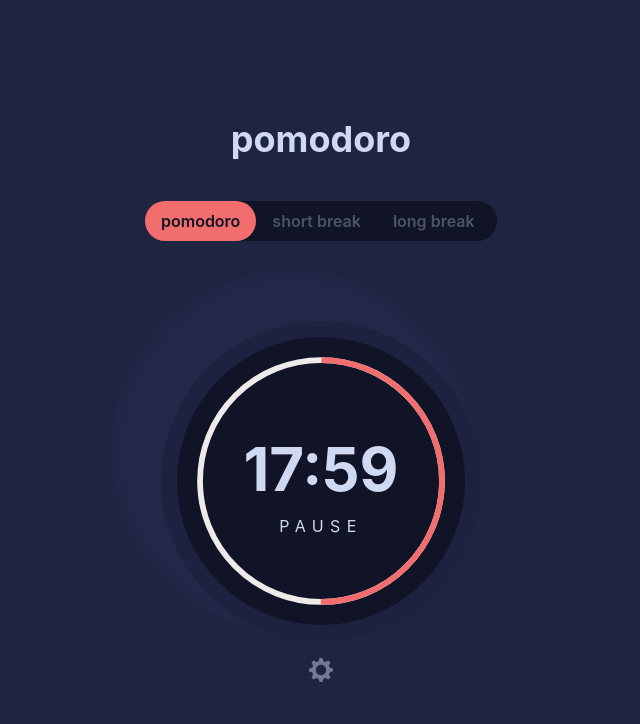
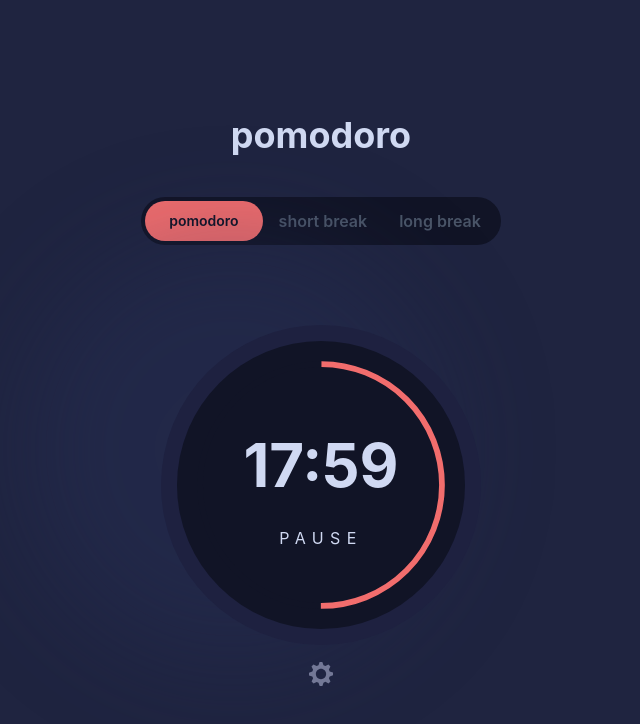
Before and after one commit to dtn1999/pomodoro, a Next.js app: page / in a window 1280 px wide. Shown: the top 724 px of the page, without its empty margins (319-959 px from the left). Built offline with nearby package versions, Linux system fonts and the light colour scheme.

Commit message:
change track color

```diff
--- a/pages/_app.tsx
+++ b/pages/_app.tsx
@@ -4,7 +4,7 @@ import { ChakraProvider, extendTheme } from "@chakra-ui/react";
 
 const theme = extendTheme({
   shadows: {
-    timer: "-30px -30px 10px 20px rgba(40,48,89,0.35)",
+    timer: "-88px -36px 105px 52px rgba(40,48,89,0.35)",
   },
 });
 
--- a/pages/index.tsx
+++ b/pages/index.tsx
@@ -49,8 +49,12 @@ const Home: NextPage = () => {
           </Heading>
           {/*  render the tab panel */}
           <Tabs variant="solid-rounded">
-            <TabList borderRadius="full" bgColor="#111426">
-              <Tab _selected={{ color: "#111426", bg: "#F26D6D" }}>
+            <TabList borderRadius="full" bgColor="#111426" p="0.25rem">
+              <Tab
+                fontSize="sm"
+                px="1.5rem"
+                _selected={{ color: "#111426", bg: "#F26D6D" }}
+              >
                 pomodoro
               </Tab>
               <Tab _selected={{ color: "#111426", bg: "#F26D6D" }}>
@@ -107,6 +111,7 @@ const Home: NextPage = () => {
                       <Text
                         letterSpacing="0.4rem"
                         textTransform="uppercase"
+                        mt="1rem"
                         color="#D0D9F2"
                       >
                         pause
@@ -118,6 +123,8 @@ const Home: NextPage = () => {
                       value={50}
                       thickness="2px"
                       color="#F26D6D"
+                      bgColor=""
+                      trackColor="#111426"
                     />
                   </Box>
                 </Box>
```
